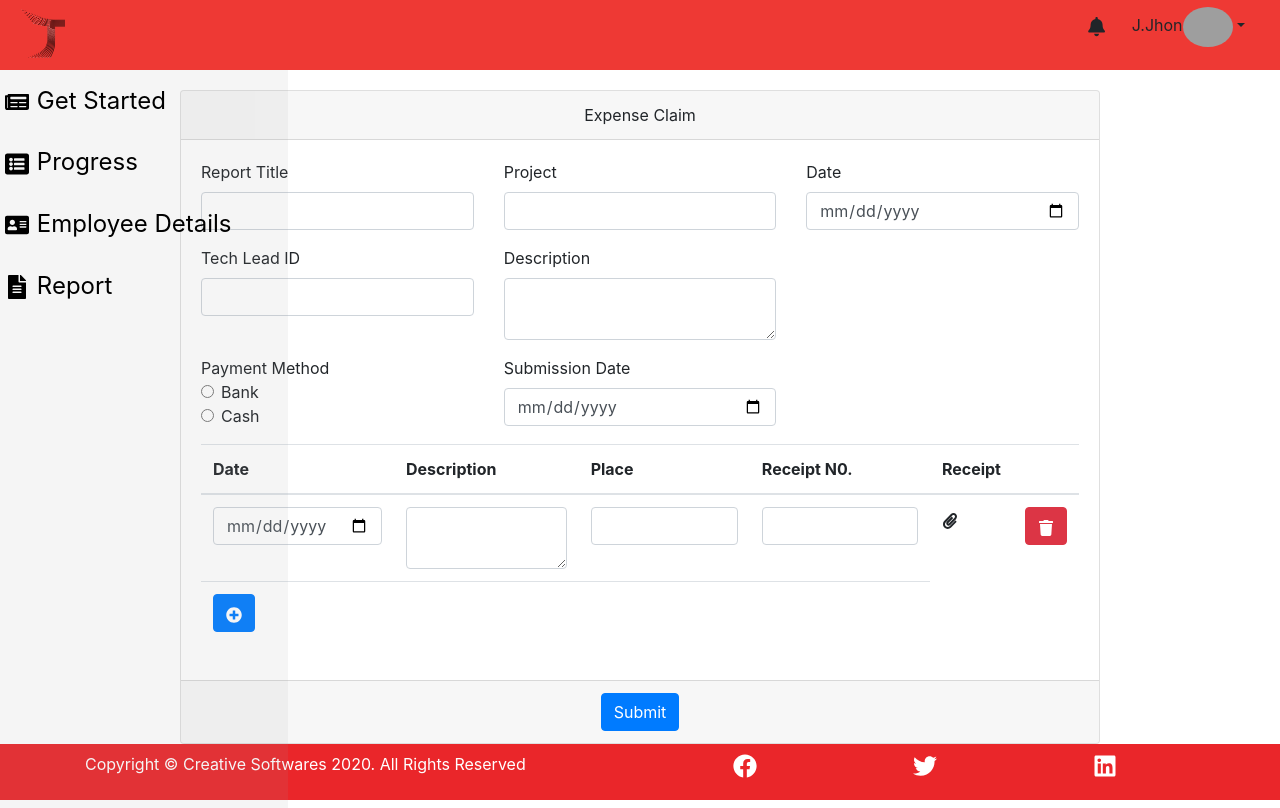
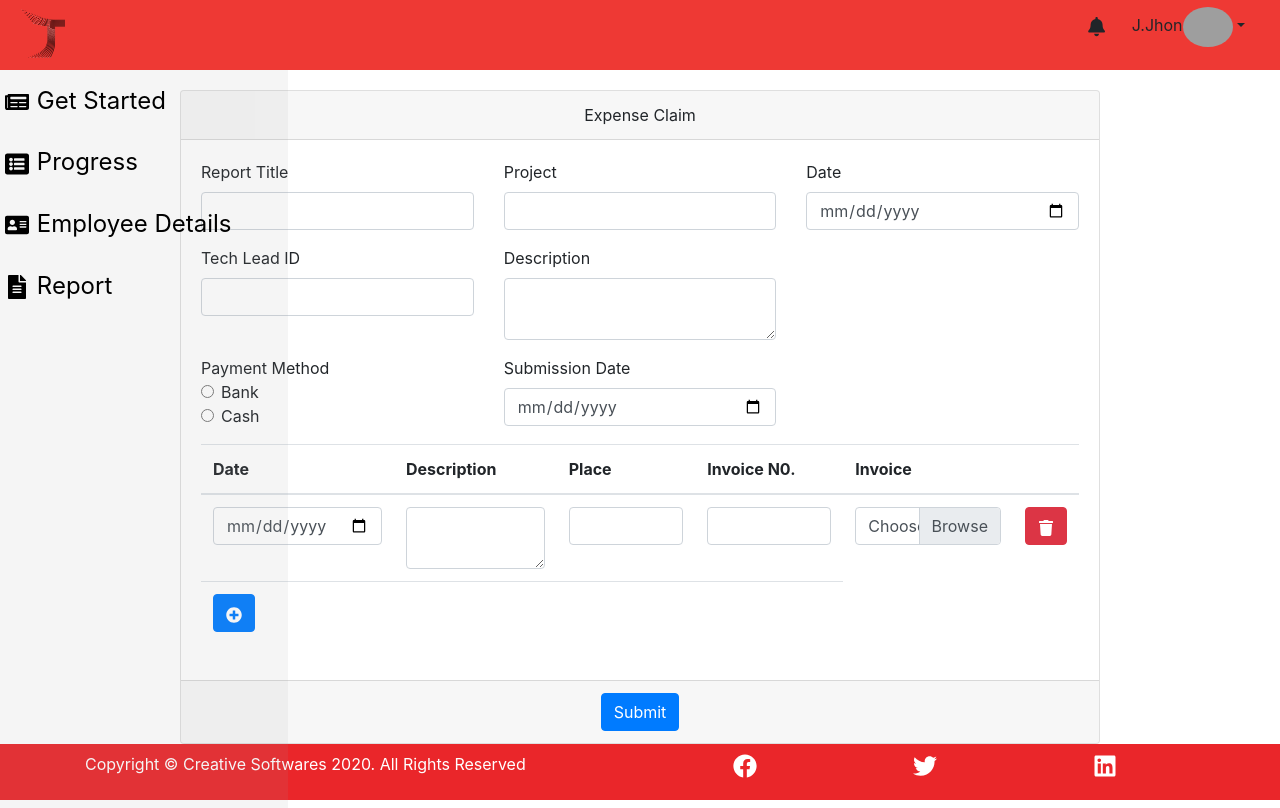
Before and after one commit to laroshan/reimburse-test, a React (Create React App) app: page /expenseForm in a window 1280 px wide. Built offline with nearby package versions, Linux system fonts and the light colour scheme; grey boxes are pictures that could not be loaded.

Commit message:
Interim comit

```diff
--- a/src/components/EmployeeDetail.js/EmployeeCard.js
+++ b/src/components/EmployeeDetail.js/EmployeeCard.js
@@ -49,7 +49,7 @@ export default function EmployeeCard() {
                   <br />
                   <a href="a">Reimburser</a>
                   <br />
-                  <a href="a">Bootply Profile</a>
+
                   <p>SKILLS</p>
                   <a href="a">Web Designer</a>
                   <br />
--- a/src/components/ExpensePage/ExpenseForm.js
+++ b/src/components/ExpensePage/ExpenseForm.js
@@ -197,8 +197,8 @@ export default class ExpenseForm extends Component {
                           <th className="required">Date</th>
                           <th className="required">Description</th>
                           <th>Place</th>
-                          <th>Receipt N0.</th>
-                          <th>Receipt</th>
+                          <th>Invoice N0.</th>
+                          <th>Invoice</th>
                           <th></th>
                         </tr>
                       </thead>
--- a/src/components/ExpensePage/TaskListE.js
+++ b/src/components/ExpensePage/TaskListE.js
@@ -62,7 +62,12 @@ const TaskList = (props) => {
             </div>
           </div> */}
           {""}
-          <FaPaperclip />
+          <div class="custom-file">
+            <input type="file" class="custom-file-input" id="customFile" />
+            <label class="custom-file-label" for="customFile">
+              Choose file
+            </label>
+          </div>
         </td>
         <td>
           {/* {idx === 0 ? (
--- a/src/components/MedicalPage/MedicalForm.js
+++ b/src/components/MedicalPage/MedicalForm.js
@@ -151,9 +151,9 @@ export default class MedicalForm extends React.Component {
                             id="inlineFormCustomSelect"
                           >
                             <option selected>Dependent...</option>
-                            <option value="1">One</option>
-                            <option value="2">Two</option>
-                            <option value="3">Three</option>
+                            <option value="1">Wife</option>
+                            <option value="2">Sister</option>
+                            <option value="3">Mother</option>
                           </select>
                         </div>
                       </div>
@@ -209,7 +209,8 @@ export default class MedicalForm extends React.Component {
                           <th className="required">Date</th>
                           <th className="required">Description</th>
                           <th>Place</th>
-                          <th>Receipt N0.</th>
+                          <th>Invoice N0.</th>
+                          <th>Invoice</th>
                           <th>Receipt</th>
                           <th></th>
                         </tr>
--- a/src/components/MedicalPage/TaskListM.js
+++ b/src/components/MedicalPage/TaskListM.js
@@ -70,6 +70,20 @@ const TaskList = (props) => {
           </div>
         </td>
         <td>
+          {/* <div className="mb-3">
+            <div className="form-file" id="formcheck-api-regular">
+              <div className="form-file-input" />
+            </div>
+          </div> */}
+          {""}
+          <div class="custom-file">
+            <input type="file" class="custom-file-input" id="customFile" />
+            <label class="custom-file-label" for="customFile">
+              Choose file
+            </label>
+          </div>
+        </td>
+        <td>
           {/* {idx === 0 ? (
             <button
               onClick={() => props.add()}
--- a/src/components/PersonalReportPage/ReportFilter.js
+++ b/src/components/PersonalReportPage/ReportFilter.js
@@ -43,7 +43,7 @@ export default function ProductFilter() {
                 <div>
                   <label htmlFor="price">
                     <p className="mb-2">
-                      amount : <span>$ {price}</span>
+                      amount : <span>Rs. {price}</span>
                     </p>
                   </label>
                   <input
--- a/src/context/context.js
+++ b/src/context/context.js
@@ -14,7 +14,9 @@ class DetailProvider extends Component {
     // isLogged: false,
     expenses: ExpenseData,
     socialLinks: socialData,
+    price: 0,
   };
+
   handleNavbar = () => {
     this.setState({ navbarOpen: !this.state.navbarOpen });
   };
@@ -28,6 +30,19 @@ class DetailProvider extends Component {
   handleLogin() {
     this.setState({ isLogged: true });
   }
+  handleChange = (event) => {
+    const name = event.target.name;
+    const value =
+      event.target.type === "checkbox"
+        ? event.target.checked
+        : event.target.value;
+    this.setState(
+      {
+        [name]: value,
+      },
+      this.sortData
+    );
+  };
   render() {
     return (
       <DetailContext.Provider
@@ -37,6 +52,7 @@ class DetailProvider extends Component {
           handleSidebar: this.handleSidebar,
           handleOpen: this.handleOpen,
           handelLogin: this.handleLogin,
+          handleChange: this.handleChange,
         }}
       >
         {this.props.children}{" "}
--- a/src/context/socialData.js
+++ b/src/context/socialData.js
@@ -5,16 +5,16 @@ export const socialData = [
   {
     id: 1,
     icon: <FaFacebook className="icon" />,
-    url: "https://www.facebook.com",
+    url: "https://www.facebook.com/CreativeSoftwareLK/",
   },
   {
     id: 2,
     icon: <FaTwitter className="icon" />,
-    url: "https://www.facebook.com",
+    url: "https://twitter.com/creativesoftlk?lang=en",
   },
   {
     id: 1,
     icon: <FaLinkedin className="icon" />,
-    url: "https://www.facebook.com",
+    url: "https://au.linkedin.com/company/creativesoftware",
   },
 ];
--- a/src/pages/LoginPage.js
+++ b/src/pages/LoginPage.js
@@ -41,14 +41,14 @@ const LineWrap = styled.div`
 
 const LoginWrap = styled.div`
   background-image: url(${BcgImg});
-  min-height: 92vh;
+  min-height: 95vh;
   min-width: 100vw;
   background-position-y: 2rem;
   color: #f5f5f5;
   background-position: center;
   background-size: cover;
   /* position: absolute; */
-  background-position-y: 2px;
+  background-position-y: 10px;
 
   .container {
     padding: 5rem;
```
Also changed, not shown: 1 other file (tests, documents, lock files or other folders).
